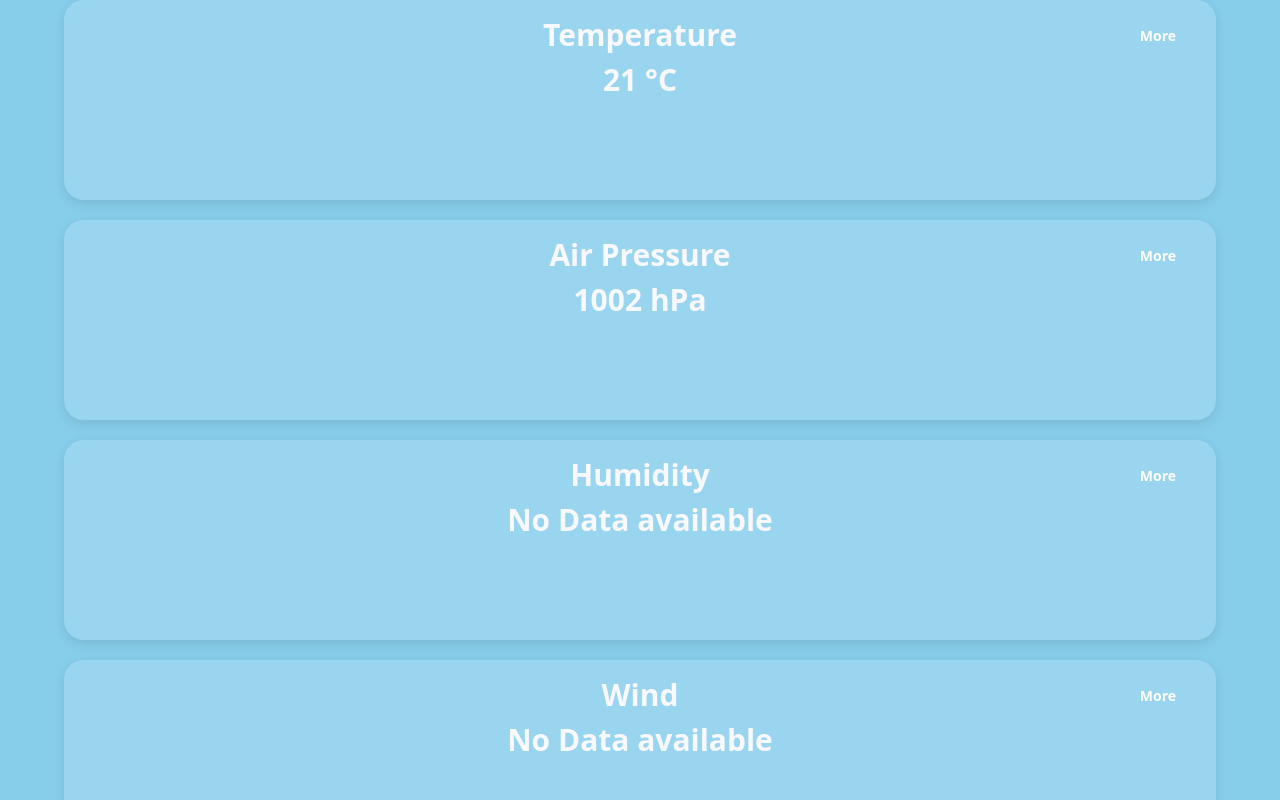
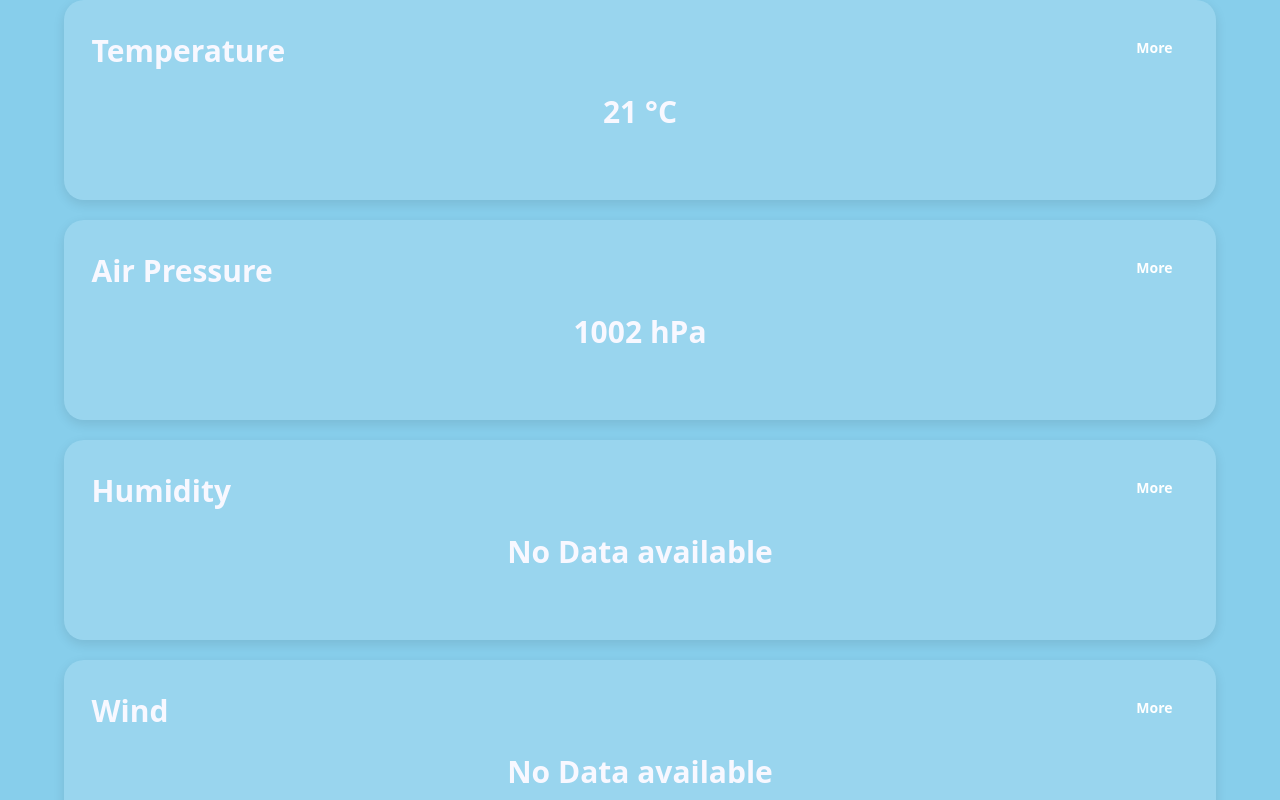
Before and after one commit to Rmhibbert/weather_station_S2_2025, a Next.js app in the folder fullstack/: page / in a window 1280 px wide. Shown: the top 800 px of the page. Built offline with nearby package versions, Linux system fonts and the light colour scheme.

Commit message:
fix(css): adjust button location and make more obvious for user when selected

```diff
--- a/fullstack/src/components/widget.jsx
+++ b/fullstack/src/components/widget.jsx
@@ -35,17 +35,23 @@ const Widget = ({ name, data, GraphComponent, datakey }) => {
 
   return (
     <div className={`widget ${isExpanded ? "expanded" : ""} relative rounded-lg`}>
+      <div className="flex justify-between items-start p-4">
+        <p>{name}</p>
+        <Button
+          onClick={toggleExpand}
+          className={`${
+            isExpanded ? "bg-[#34495e] border-2 border-white" : "bg-[hsla(0, 0%, 100%, .1)]"
+          } hover:bg-[#2c3e50] text-white font-bold py-2 px-4 rounded-3xl`}
+        >
+          {isExpanded ? "Less" : "More"}
+        </Button>
+      </div>
 
-      <p>{name}</p>
-      <p> {renderLatestData()}</p>
-
-      <Button onClick={toggleExpand} className="bg-[hsla(0, 0%, 100%, .1);] hover:bg-[#2c3e50] text-white font-bold py-4 px-6 rounded-3xl absolute top-4 right-4">
-        {isExpanded ? "Less" : "More"}
-      </Button>
+      <p className="px-4 pb-2"> {renderLatestData()}</p>
 
       {isExpanded && GraphComponent && (
-        <div className="graph-container">
-          <GraphComponent data={data} datakey={datakey}/>
+        <div className="graph-container px-4 pb-4">
+          <GraphComponent data={data} datakey={datakey} />
         </div>
       )}
     </div>
```
